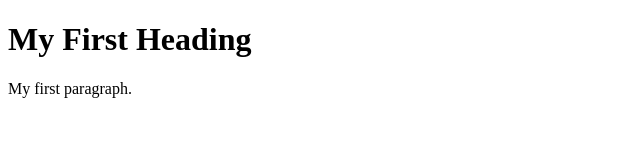
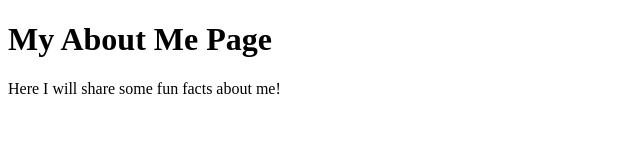
Before and after one commit to JanaYehiaa/KWK-git, a plain HTML site: page index.html in a window 1280 px wide. Shown: the whole page, without its empty margins (0-640 px from the left). Drawn offline with Linux system fonts and the light colour scheme.

Commit message:
added html file

```diff
--- a/index.html
+++ b/index.html
@@ -2,8 +2,8 @@
 <html>
 <body>
 
-<h1>My First Heading</h1>
-<p>My first paragraph.</p>
+<h1>My About Me Page</h1>
+<p>Here I will share some fun facts about me!</p>
 
 </body>
 </html>
```
